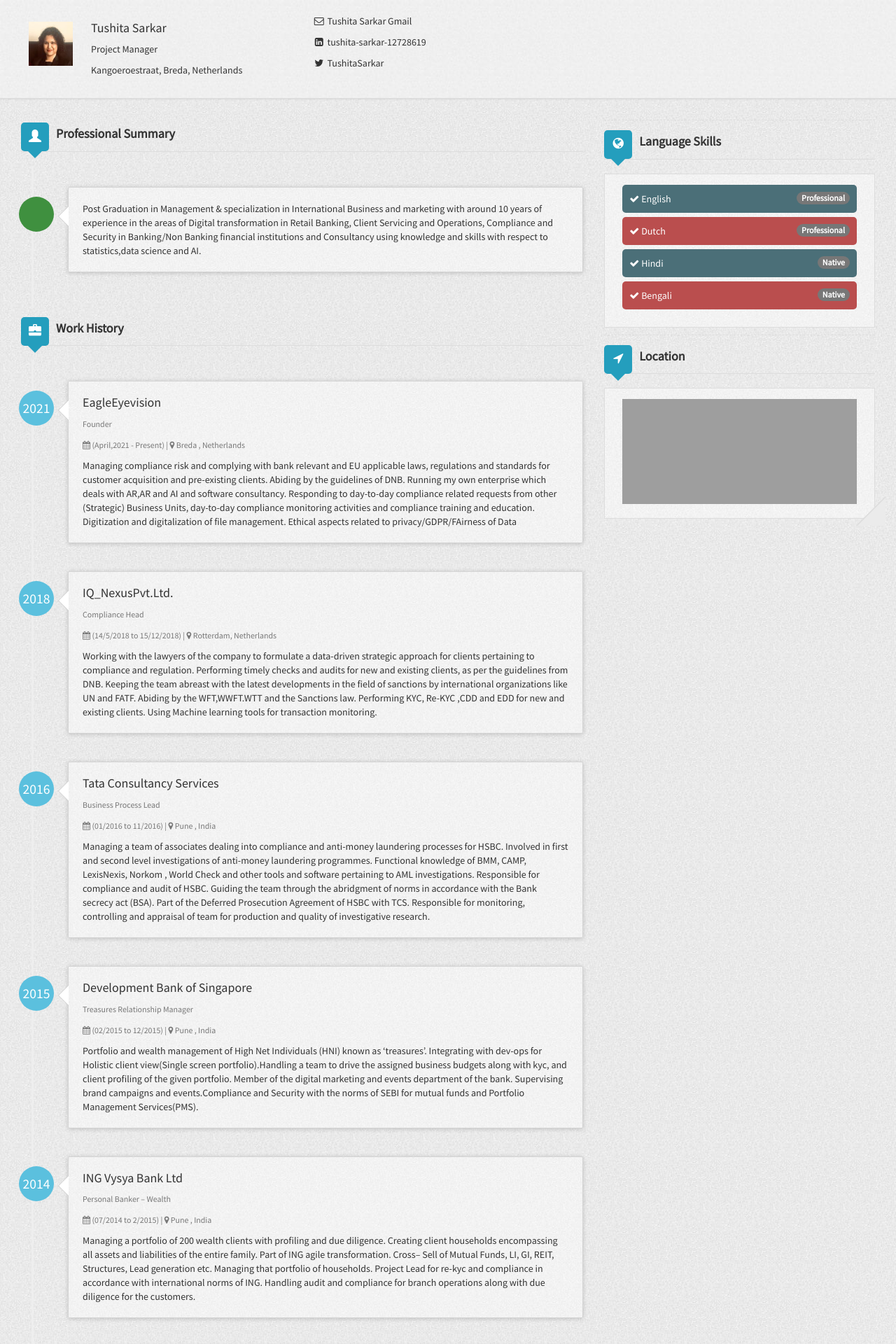
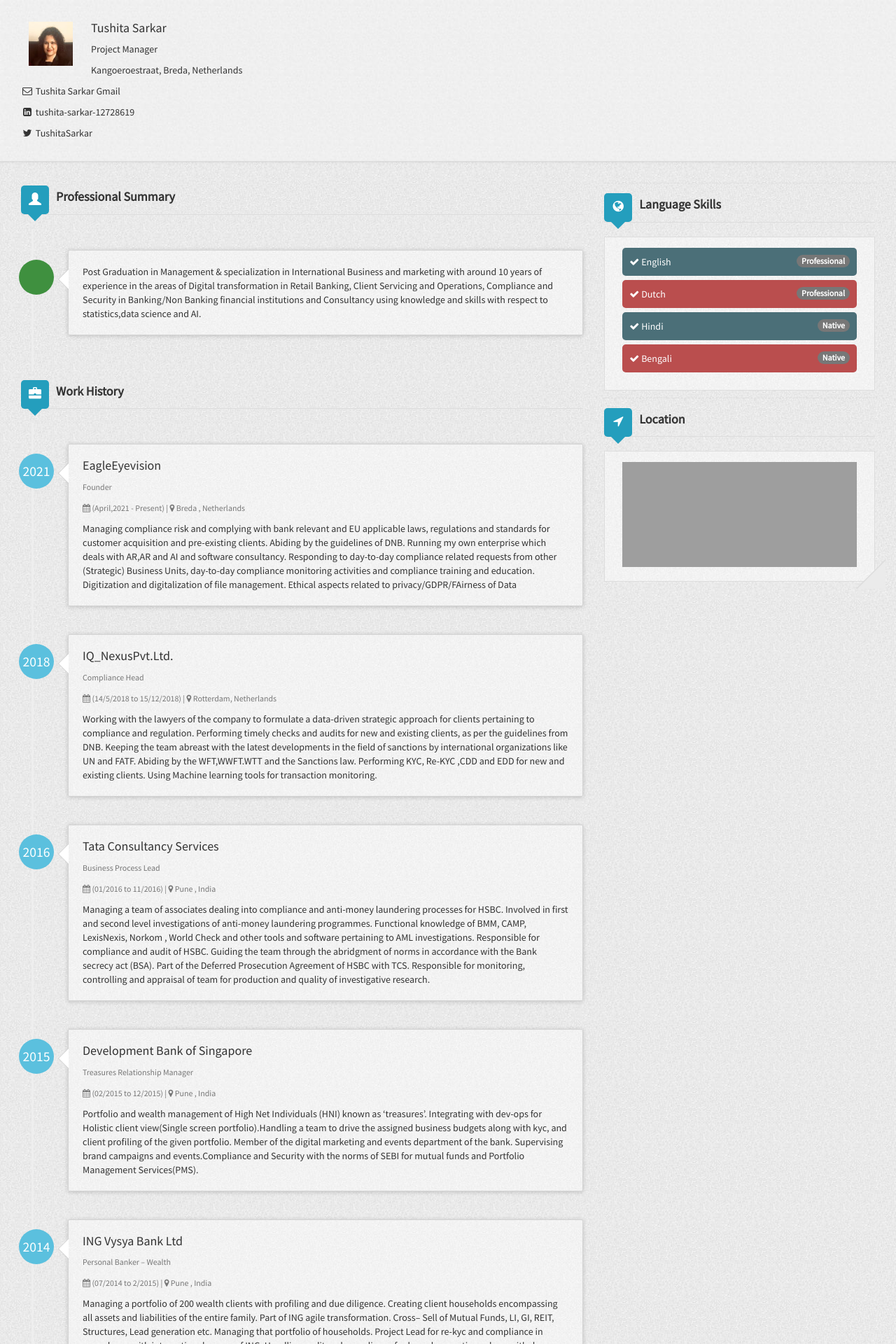
Before and after one commit to EagleEyeVision/TushitaSarkar, a Jekyll site: the page built from index.html, in a window 1280 px wide. Shown: the top 1920 px of the page at 70% size. Built offline with Jekyll 4.4.1, drawn with Linux system fonts in a browser that asks for light colours; nearby versions of some CDN libraries; grey boxes are pictures that could not be loaded.

Commit message:
update header, remove if check on education.org

```diff
--- a/_includes/header.html
+++ b/_includes/header.html
@@ -7,8 +7,6 @@
                 <p>{{ site.author.title }}</p>
                 <p class="muted">{{ site.author.address }}</p>
                 <div class="clearfix"></div>
-            </div>
-            <div class="col-sm-4">
                 <p><i class="fa fa-envelope-o fa-fw"></i> <a href="mailto:{{ site.author.email }}" target="_blank"> Tushita Sarkar Gmail </a></p>
                 <p><i class="fa fa-linkedin-square fa-fw"></i> <a href="//linkedin.com/in/{{ site.author.linkedin }}" target="_blank"> {{ site.author.linkedin }} </a></p>
                 <p><i class="fa fa-twitter fa-fw"></i> <a href="//twitter.com/{{ site.author.twitter }}" target="_blank">  {{ site.author.twitter }} </a></p>
--- a/index.html
+++ b/index.html
@@ -73,9 +73,7 @@ layout: default
                             {% endif %}
                             <div class="timeline-panel grid-block">
                                 <div class="timeline-heading">
-                                    {% if education.organization %}
-                                        <h4 class="timeline-title">{{ education.organization }}</h4>
-                                    {% endif %}
+                                    <h4 class="timeline-title">{{ education.organization }}</h4>
                                     <p>
                                         <small class="text-muted">
                                             {% if education.degree %}
```
